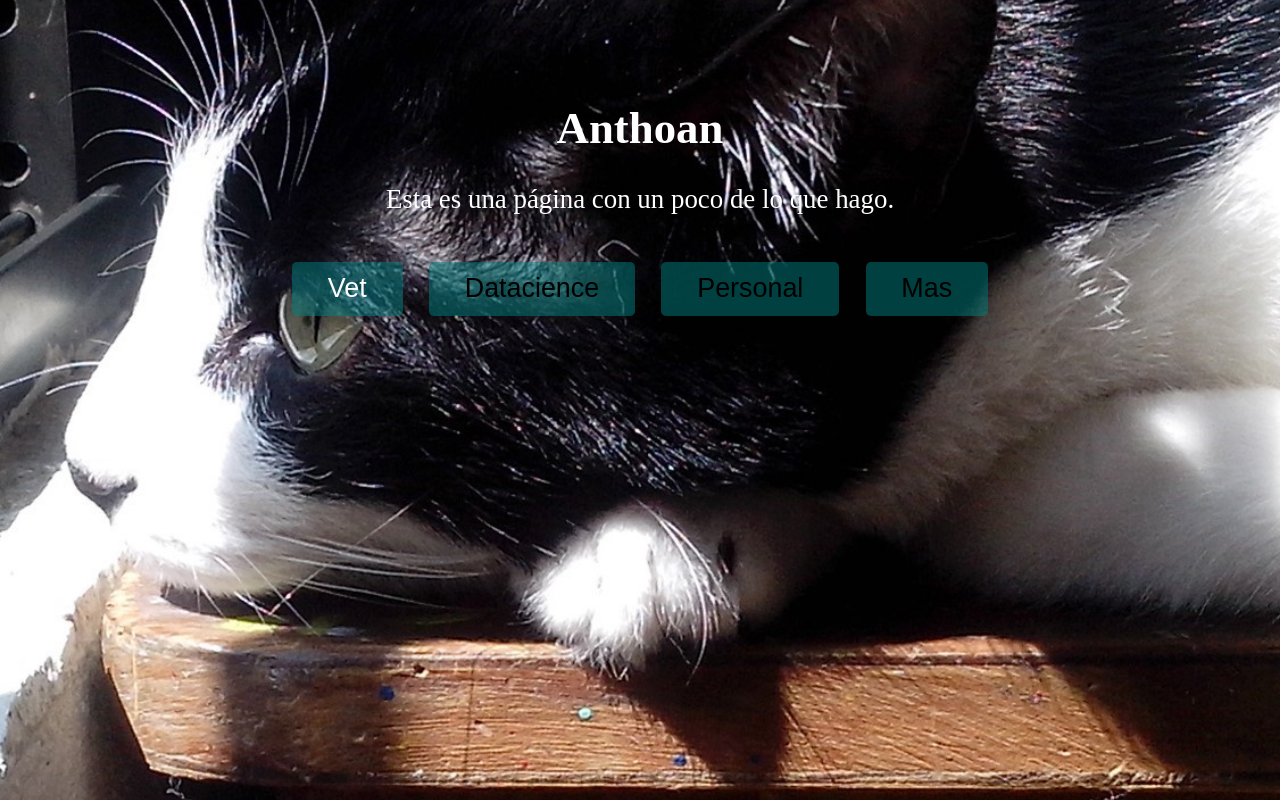
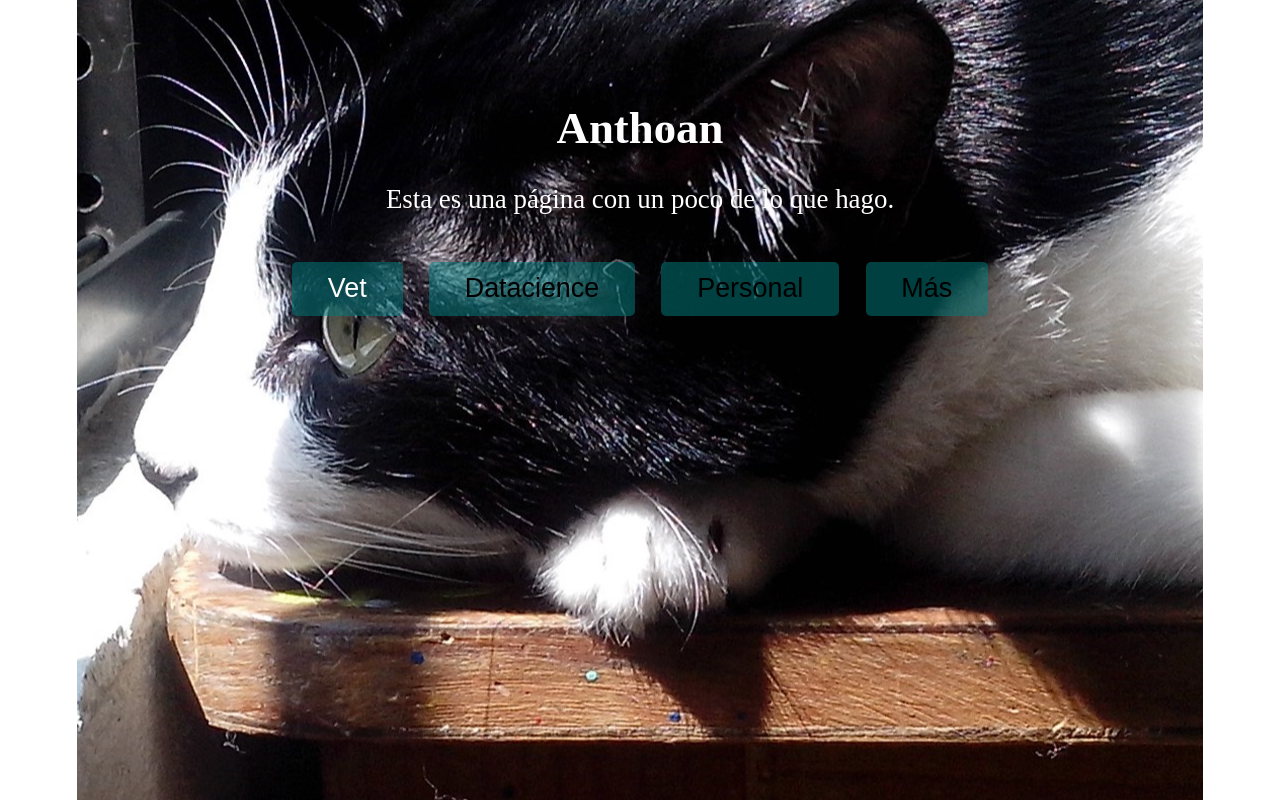
Before and after one commit to AntLecter/Anthoan, a plain HTML site: page index.html in a window 1280 px wide. Drawn offline with Linux system fonts and the light colour scheme.

Commit message:
Update index.html

```diff
--- a/index.html
+++ b/index.html
@@ -10,7 +10,7 @@
             text-align: center;
             padding: 5vw; /* Ajuste relativo al tamaño de la ventana */
             background: url('gato2.jpg') no-repeat center center fixed; /* Fondo fijo */
-            background-size: cover;
+            background-size: auto;
             color: white;
         }
         h1 {
@@ -62,7 +62,7 @@
         <button class="button-vet"><a href="vet.html">Vet</a></button>
         <button class="button-datacience">Datacience</button>
         <button class="button-personal">Personal</button>
-        <button class="button-mas">Mas</button>
+        <button class="button-mas">Más</button>
     </div>
 </body>
 </html>
```
